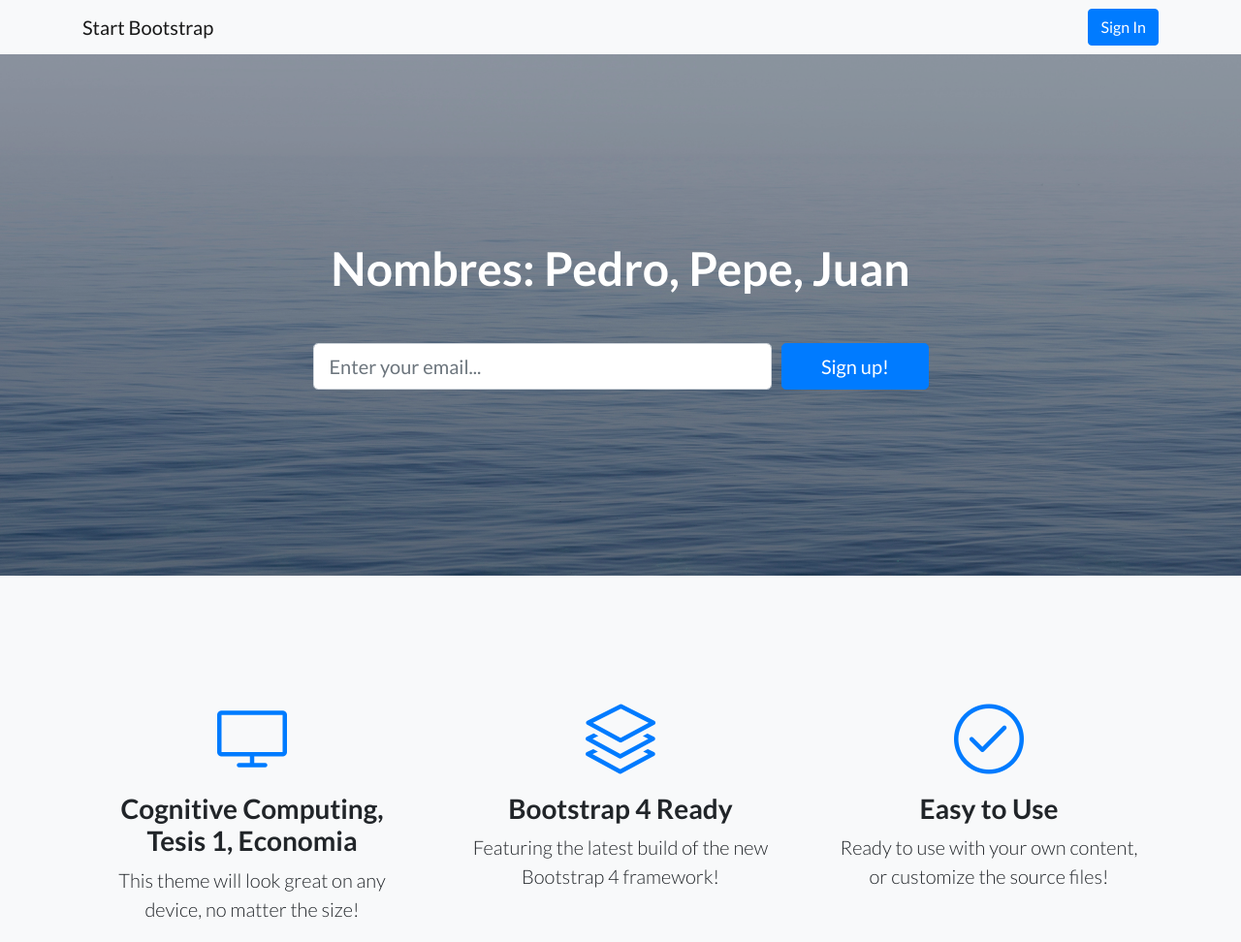
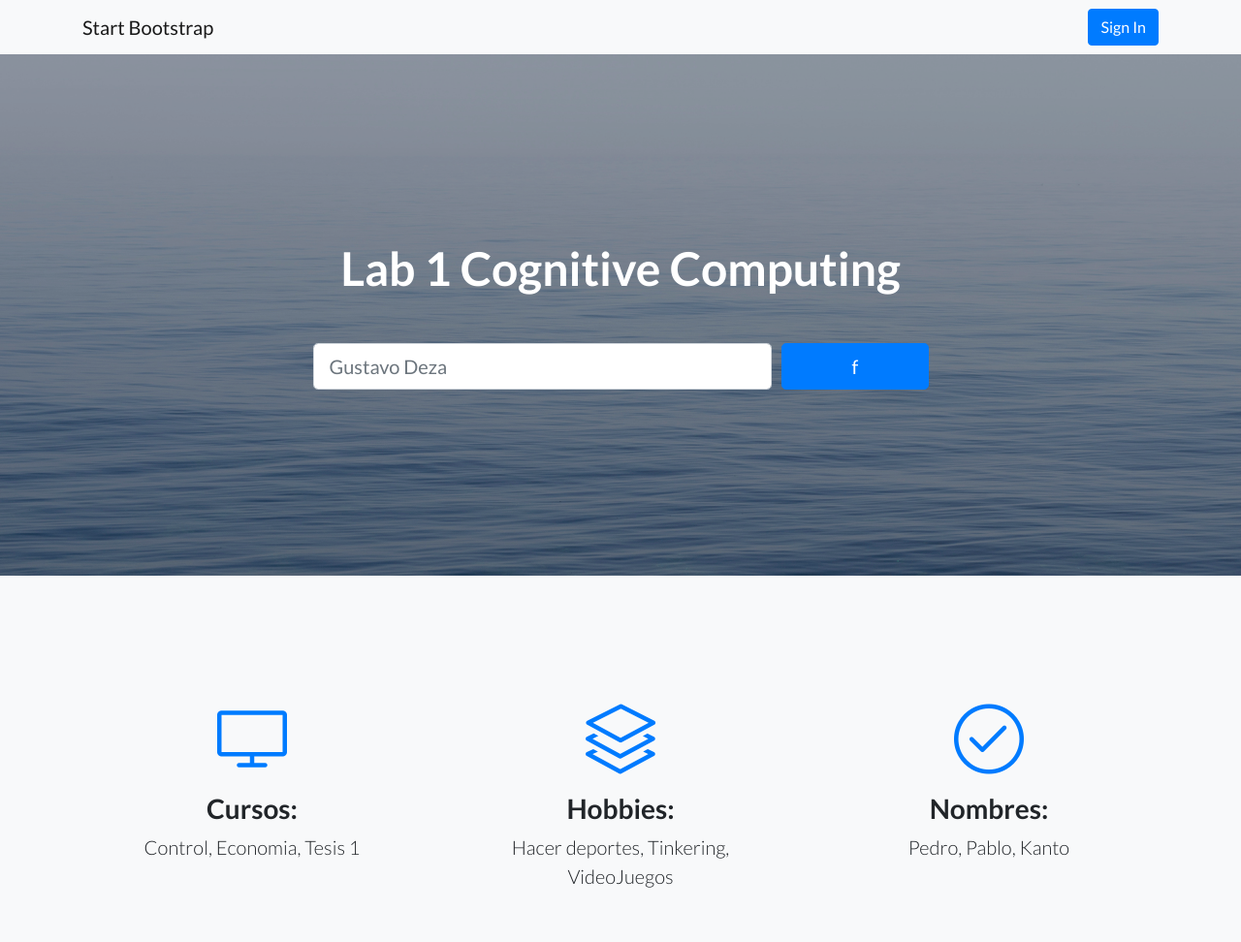
Before and after one commit to ManOnPajamas/Lab1_Deza, a website: page index.html in a window 1280 px wide. Shown: the top 972 px of the page at 97% size. Drawn offline with Linux system fonts and the light colour scheme.

Commit message:
Update index.html

```diff
--- a/index.html
+++ b/index.html
@@ -39,16 +39,16 @@
     <div class="container">
       <div class="row">
         <div class="col-xl-9 mx-auto">
-          <h1 class="mb-5">Nombres: Pedro, Pepe, Juan</h1>
+          <h1 class="mb-5">Lab 1 Cognitive Computing</h1>
         </div>
         <div class="col-md-10 col-lg-8 col-xl-7 mx-auto">
           <form>
             <div class="form-row">
               <div class="col-12 col-md-9 mb-2 mb-md-0">
-                <input type="email" class="form-control form-control-lg" placeholder="Enter your email...">
+                <input type="email" class="form-control form-control-lg" placeholder="Gustavo Deza">
               </div>
               <div class="col-12 col-md-3">
-                <button type="submit" class="btn btn-block btn-lg btn-primary">Sign up!</button>
+                <button type="submit" class="btn btn-block btn-lg btn-primary">   f   </button>
               </div>
             </div>
           </form>
@@ -66,8 +66,8 @@
             <div class="features-icons-icon d-flex">
               <i class="icon-screen-desktop m-auto text-primary"></i>
             </div>
-            <h3>Cognitive Computing, Tesis 1, Economia</h3>
-            <p class="lead mb-0">This theme will look great on any device, no matter the size!</p>
+            <h3>Cursos: </h3>
+            <p class="lead mb-0">Control, Economia, Tesis 1</p>
           </div>
         </div>
         <div class="col-lg-4">
@@ -75,8 +75,8 @@
             <div class="features-icons-icon d-flex">
               <i class="icon-layers m-auto text-primary"></i>
             </div>
-            <h3>Bootstrap 4 Ready</h3>
-            <p class="lead mb-0">Featuring the latest build of the new Bootstrap 4 framework!</p>
+            <h3>Hobbies:</h3>
+            <p class="lead mb-0">Hacer deportes, Tinkering, VideoJuegos</p>
           </div>
         </div>
         <div class="col-lg-4">
@@ -84,8 +84,8 @@
             <div class="features-icons-icon d-flex">
               <i class="icon-check m-auto text-primary"></i>
             </div>
-            <h3>Easy to Use</h3>
-            <p class="lead mb-0">Ready to use with your own content, or customize the source files!</p>
+            <h3>Nombres:</h3>
+            <p class="lead mb-0">Pedro, Pablo, Kanto</p>
           </div>
         </div>
       </div>
```
